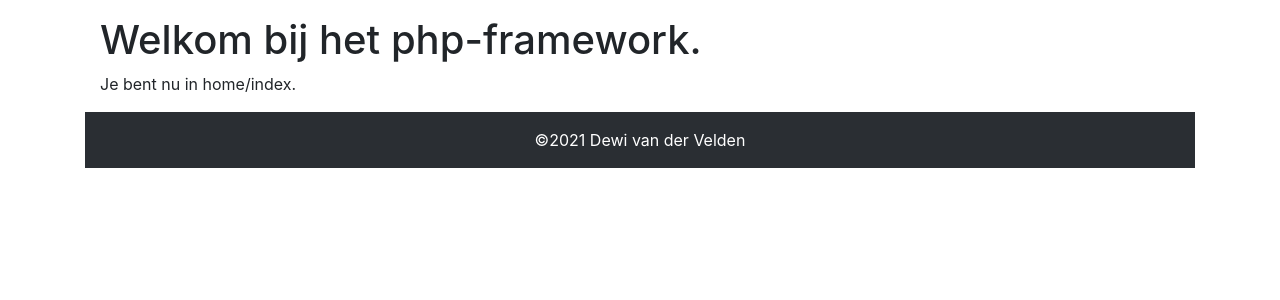
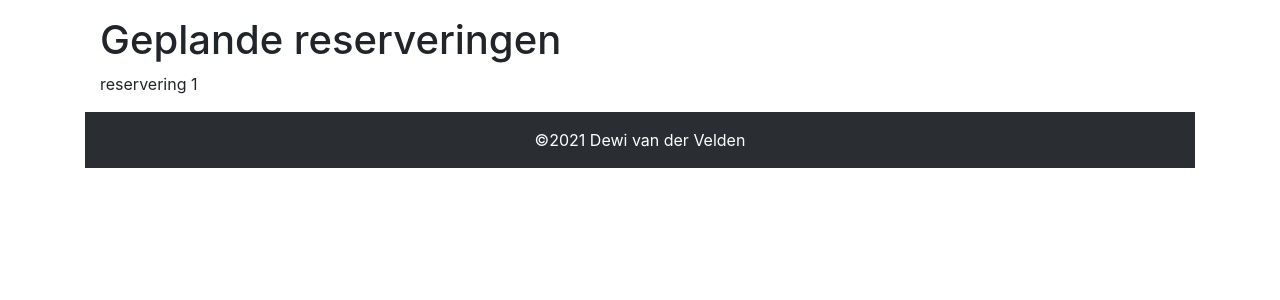
Before and after one commit to 99063668/Manage, a PHP site: page /webapp/home in a window 1280 px wide. Shown: the part 56-356 px from the top of the page. Run offline with PHP 8.4, Linux system fonts and the light colour scheme; some libraries are stand-ins or nearby versions.

Commit message:
Add files via upload

```diff
--- a/view/home/index.php
+++ b/view/home/index.php
@@ -1,4 +1,4 @@
 <div class="container">
- <h1>Welkom bij het php-framework.</h1>
- <p>Je bent nu in home/index.</p>
+ <h1>Geplande reserveringen</h1>
+ <p>reservering 1</p>
 </div>
```
